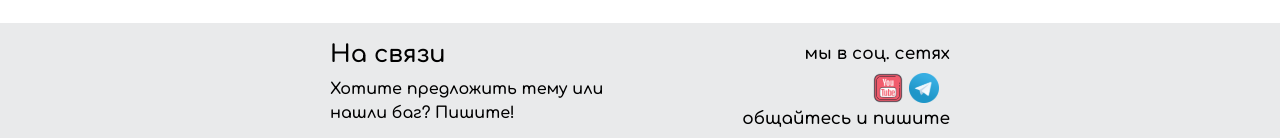
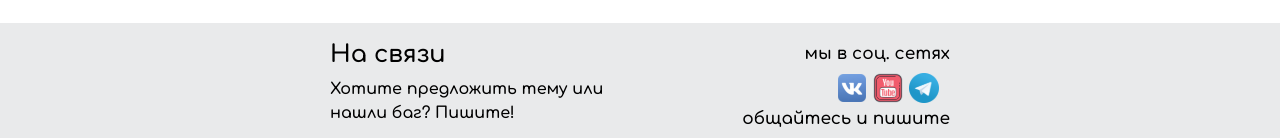
Before and after one commit to ITISHub/itishub-frontend, a Nuxt app: page /about in a window 1280 px wide. Shown: the part 546-684 px from the top of the page. Built offline with nearby package versions, Linux system fonts and the light colour scheme; no server answers.

Commit message:
add vk icon

```diff
--- a/components/shared/FooterBar.vue
+++ b/components/shared/FooterBar.vue
@@ -19,6 +19,9 @@
       <v-col class="footer-bar__social-media social-media">
         <p class="social-media__links-title">мы в соц. сетях</p>
         <div class="mr-2 mt-n3">
+          <v-btn icon href="https://vk.com/public198540649" target="_blank">
+            <img src="~assets/icons/vk.svg" alt="youtube" height="28" />
+          </v-btn>
           <v-btn
             icon
             href="https://www.youtube.com/channel/UCGLOsuM-8wVEgjGUVIq4taQ"
```
